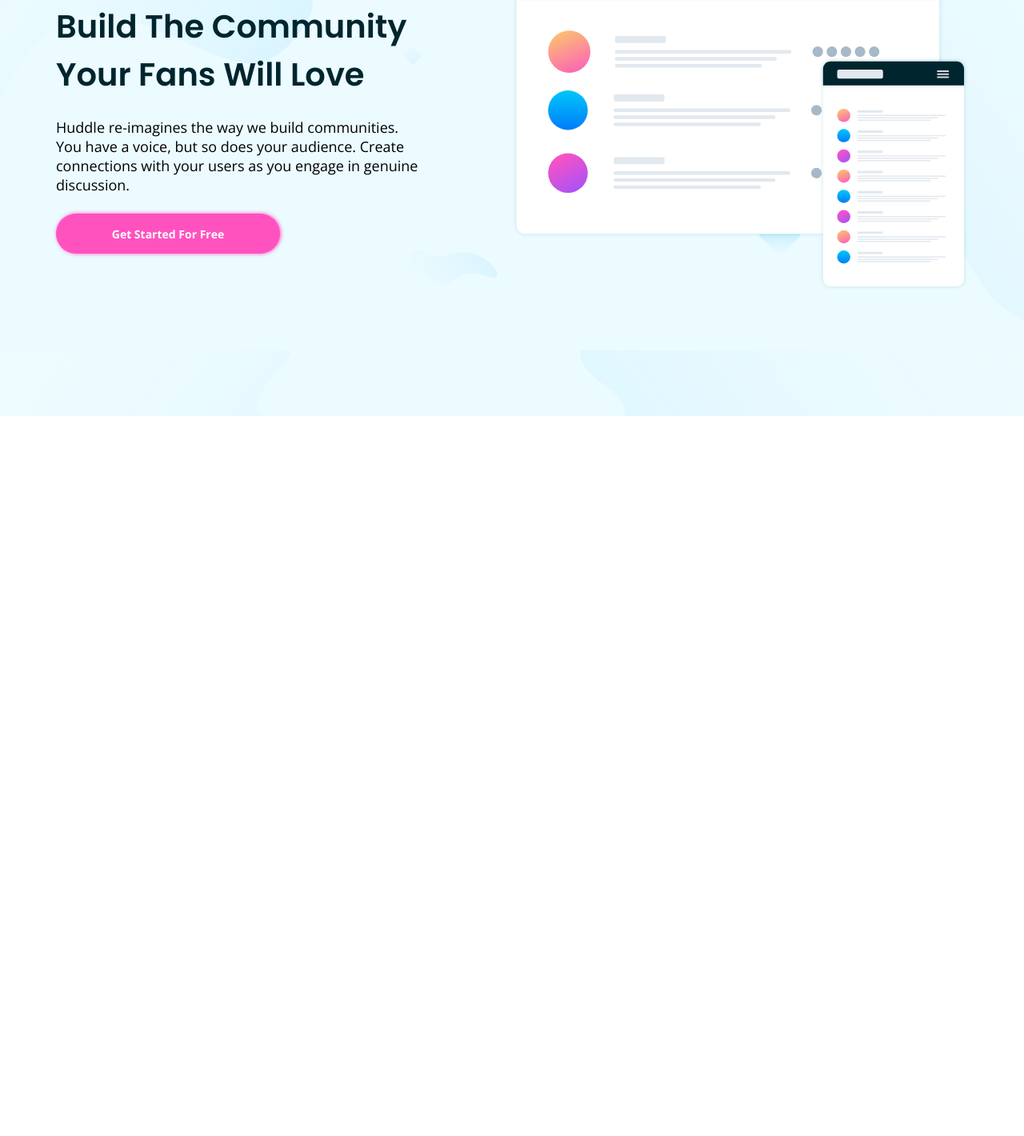
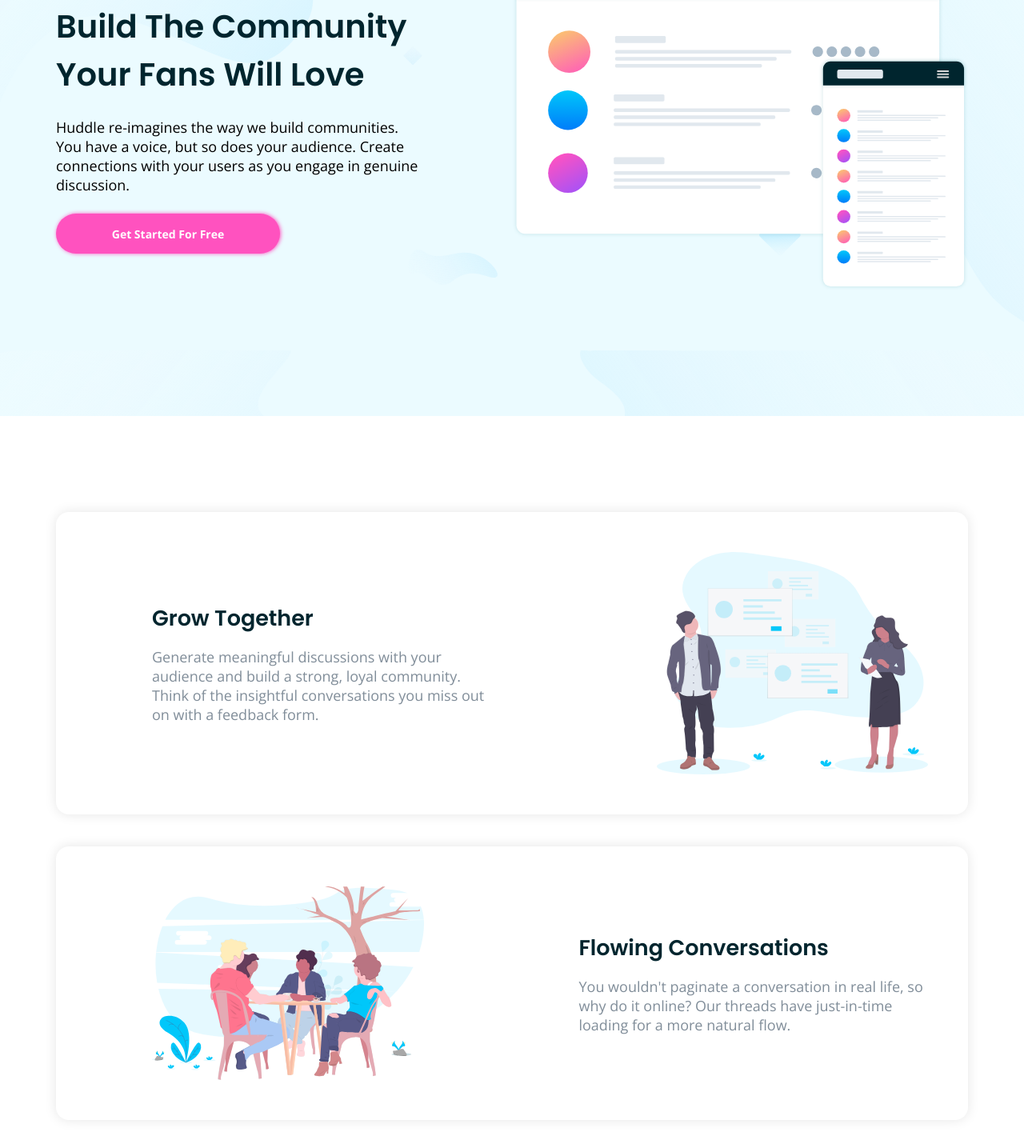
Before and after one commit to ahmedbaligh/huddle-landing, a plain HTML site: page index.html in a window 1280 px wide. Shown: the part 280-1700 px from the top of the page at 80% size. Before the commit the page ends 800 px from the top, so only its background shows below. Drawn offline with nearby package versions, Linux system fonts and the light colour scheme.

Commit message:
feat: Implement product features section

```diff
--- a/css/styles.css
+++ b/css/styles.css
@@ -8,7 +8,8 @@
 }
 
 /* img {
-  max-width: 100%;
+  width: 100%;
+  height: auto;
 } */
 
 button {
@@ -63,6 +64,13 @@
   box-shadow: 0px 0px 10px hsl(208, 11%, 55%);
 }
 
+/* Main */
+main {
+  display: flex;
+  flex-direction: column;
+  gap: 120px;
+}
+
 /* Intro Section */
 .intro {
   min-height: 100vh;
@@ -109,6 +117,43 @@
   width: 50%;
 }
 
+.product-features {
+  display: flex;
+  flex-direction: column;
+  gap: 40px;
+}
+
+.product-feature {
+  padding: 50px;
+  padding-left: 120px;
+  display: flex;
+  align-items: center;
+  justify-content: space-between;
+  border-radius: 16px;
+  box-shadow: 0 0 15px rgb(0 0 0 / 0.1);
+}
+
+.product-feature:nth-child(even) {
+  flex-direction: row-reverse;
+}
+
+.feature-info {
+  width: 45%;
+}
+
+.feature-title {
+  color: hsl(192, 100%, 9%);
+  margin-bottom: 16px;
+}
+
+.feature-description {
+  color: hsl(208, 11%, 55%);
+}
+
+.feature-illustration {
+  width: 35%;
+}
+
 /* Responsive Styles */
 @media (max-width: 699px) {
   .container {
@@ -146,4 +191,26 @@
   h1 {
     font-size: 24px;
   }
+
+  .product-features .product-feature {
+    flex-direction: column-reverse;
+    gap: 50px;
+    padding: 40px;
+  }
+
+  .product-feature > * {
+    width: 100%;
+  }
+
+  .feature-info {
+    text-align: center;
+  }
+
+  .feature-title {
+    font-size: 22px;
+  }
+
+  .feature-description {
+    font-size: 14px;
+  }
 }
--- a/index.html
+++ b/index.html
@@ -40,6 +40,47 @@
 
         <img class="intro-illustration" src="images/illustration-mockups.svg" alt="" />
       </section>
+
+      <section class="product-features container">
+        <div class="product-feature">
+          <div class="feature-info">
+            <h2 class="feature-title">Grow Together</h2>
+
+            <p class="feature-description">
+              Generate meaningful discussions with your audience and build a strong, loyal community. Think of the
+              insightful conversations you miss out on with a feedback form.
+            </p>
+          </div>
+
+          <img src="/images/illustration-grow-together.svg" alt="" class="feature-illustration" />
+        </div>
+
+        <div class="product-feature">
+          <div class="feature-info">
+            <h2 class="feature-title">Flowing Conversations</h2>
+
+            <p class="feature-description">
+              You wouldn't paginate a conversation in real life, so why do it online? Our threads have just-in-time
+              loading for a more natural flow.
+            </p>
+          </div>
+
+          <img src="images/illustration-flowing-conversation.svg" alt="" class="feature-illustration" />
+        </div>
+
+        <div class="product-feature">
+          <div class="feature-info">
+            <h2 class="feature-title">Your Users</h2>
+
+            <p class="feature-description">
+              It takes no time at all to integrate Huddle with your app's authentication solution. This means, once
+              signed in to your app, your users can start chatting immediately.
+            </p>
+          </div>
+
+          <img src="images/illustration-your-users.svg" alt="" class="feature-illustration" />
+        </div>
+      </section>
     </main>
   </body>
 </html>
```
